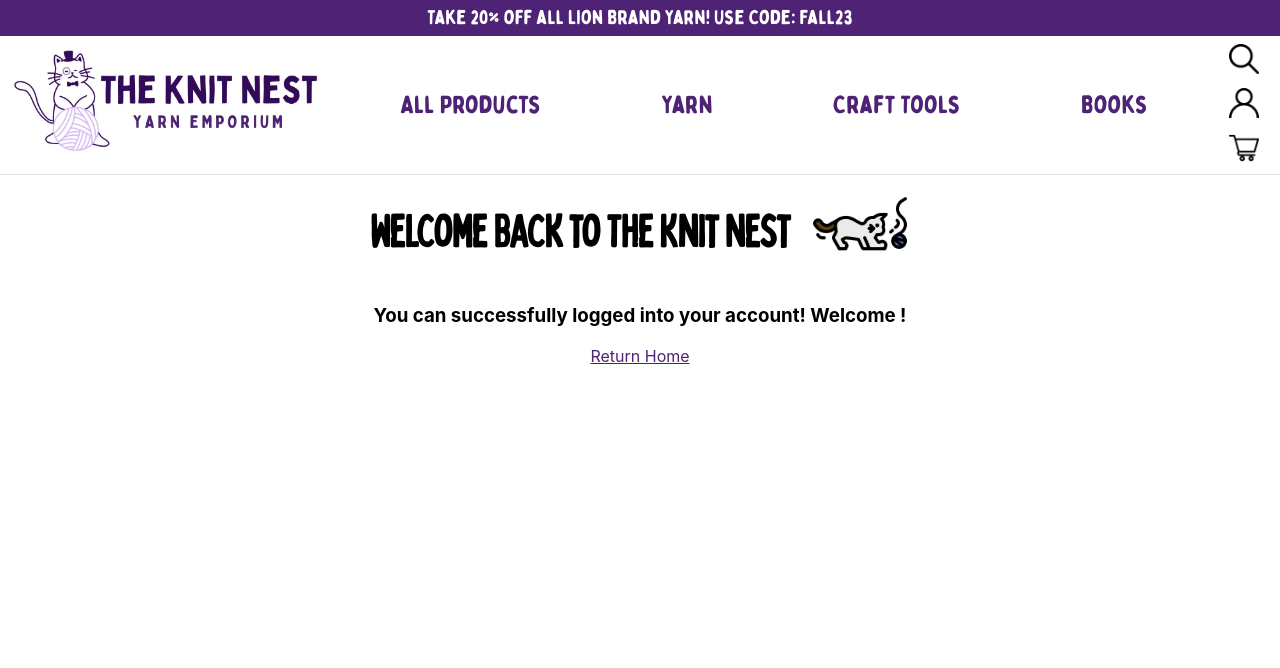
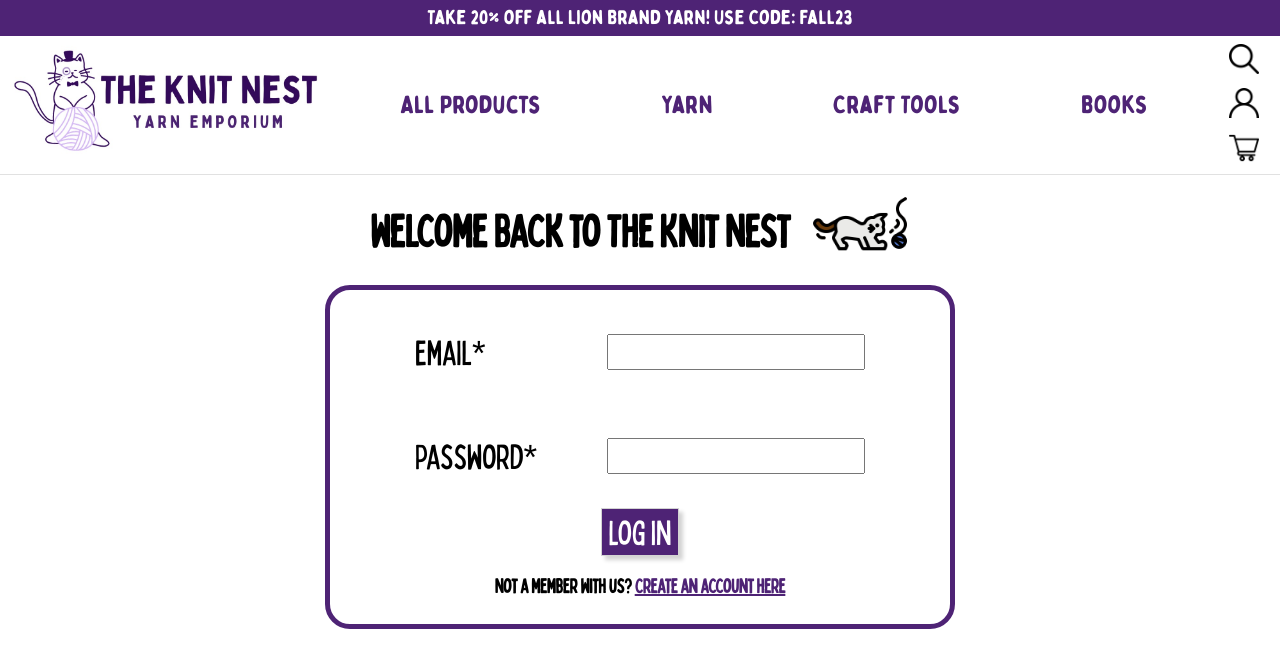
Before and after one commit to hvohr/the-knit-nest, a React (Create React App) app: page /login in a window 1280 px wide. Shown: the top 668 px of the page. Built offline with nearby package versions, Linux system fonts and the light colour scheme; no server answers.

Commit message:
fix: login page ui showing

```diff
--- a/src/pages/CreateAccount.js
+++ b/src/pages/CreateAccount.js
@@ -92,6 +92,7 @@ function CreateAccount(props) {
               setNewUser(true)
               checkDuplicateAccount(event)
               event.preventDefault();
+              sessionStorage.setItem('loggedIn', true)
             } else {
               event.preventDefault();
               handleEmpty()
--- a/src/pages/Login.js
+++ b/src/pages/Login.js
@@ -4,6 +4,7 @@ import { useEffect, useState } from 'react'
 function Login(props) {
   const [email, setEmail] = useState('')
   const [password, setPassword] = useState('')
+  const [log, setLog] = useState(false)
   const [currentUser, setCurrentUser] = useState('')
   const [noPrevUser, setNoPrevUser] = useState(false)
 
@@ -19,14 +20,21 @@ function Login(props) {
     }
   }
 
-  let loggedIn = sessionStorage.getItem('loggedIn')
+  useEffect(() => {
+    let loggedIn = sessionStorage.getItem('loggedIn')
+    if (loggedIn === 'false') {
+      setLog(false)
+    } else {
+      setLog(true)
+    }
+  }, [])
 
   return (
     <section className='login-container'>
       <div className='login-top'>
         <h1 className='login-welcome'>Welcome Back to The Knit Nest<img className='login-kitten' src={require('../components/images/cat (1).png')} /></h1>
       </div>
-     {!loggedIn && <form>
+     {!log && <form>
         <div className='email-container'>
           <label>Email<span className='required'>*</span></label>
           <input type='email' onChange={(event) => setEmail(event.target.value)} name='login-email' className='login-email' />
@@ -39,14 +47,15 @@ function Login(props) {
           <button onClick={(event) => {
             event.preventDefault()
             userList()
+            sessionStorage.setItem('loggedIn', true)
           }
           } className='login-submit'>Log in</button>
           {noPrevUser && <p>Not a valid account in our system!</p>}
           <h2 className='login-create'>Not a member with us? <Link className='create-account-link' to='/createaccount'>Create an account here</Link></h2>
         </div>
       </form>}
-      {loggedIn && <section>
-        <h1>You can successfully logged into your account! Welcome {currentUser.name}!</h1>
+      {log === true && <section>
+        <h1>You have successfully logged into your account! Welcome {currentUser.name}!</h1>
         <Link to='/' className='login-link'>Return Home</Link>
       </section>}
     </section>
```
